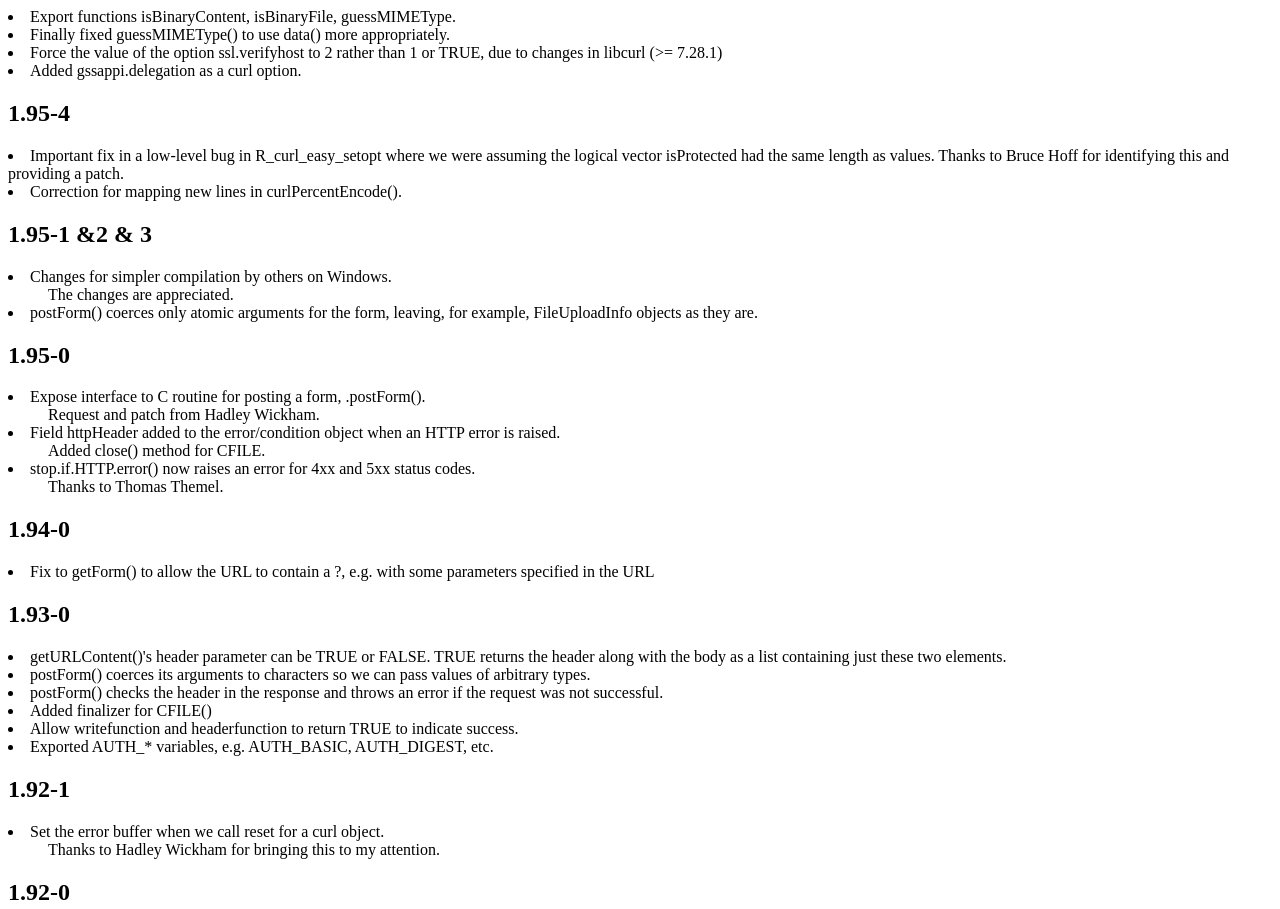
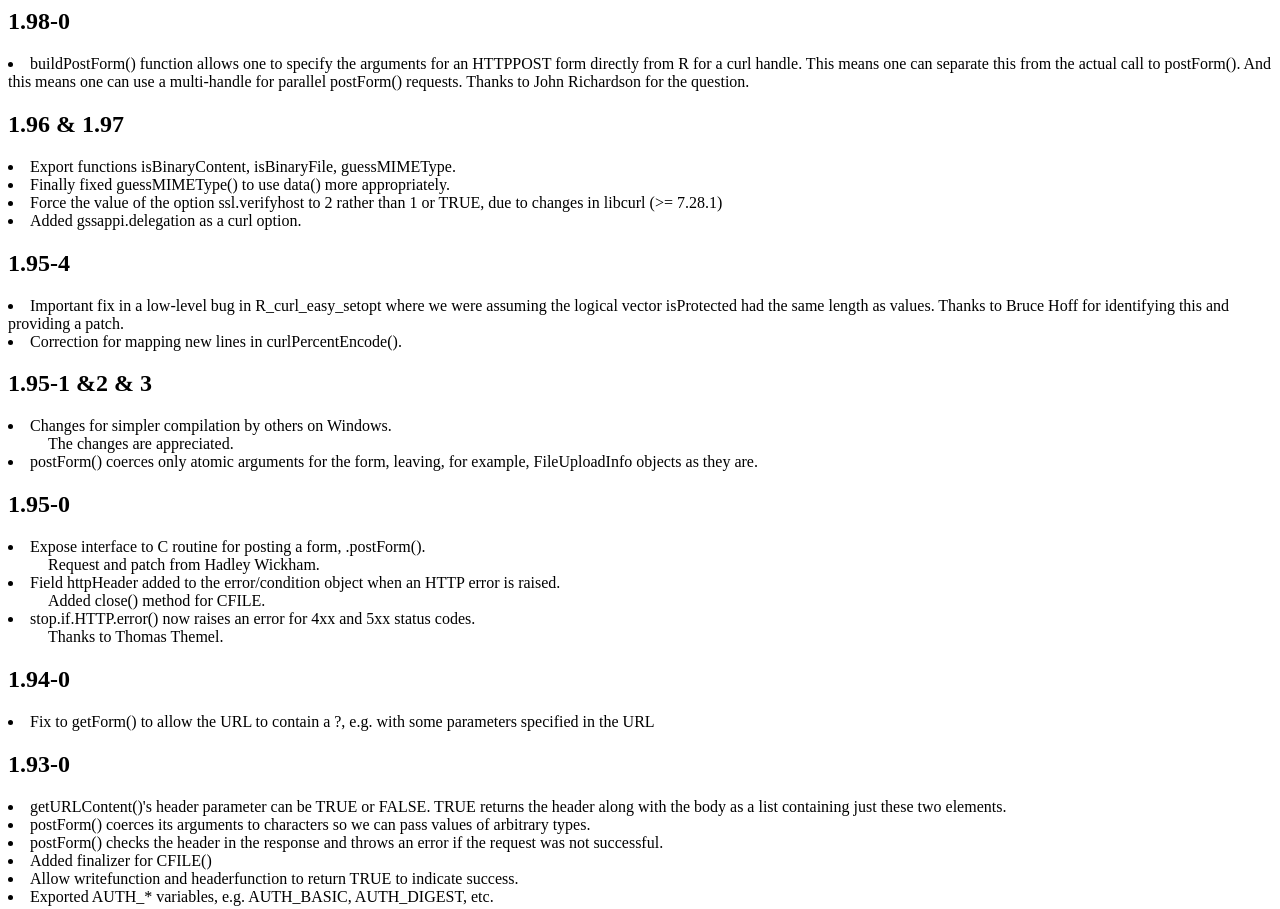
Before and after one commit to omegahat/RCurl, a plain HTML site: page Changes.html in a window 1280 px wide. Shown: the top 909 px of the page. Drawn offline with Linux system fonts and the light colour scheme.

Commit message:
version number and changes

```diff
--- a/Changes.html
+++ b/Changes.html
@@ -3,6 +3,20 @@
 <title>Change log for RCurl</title>
 </head>
 <body>
+
+<h2>1.98-0</h2>
+<dl>
+  <dt>
+  <li>buildPostForm() function allows one to specify the arguments for an HTTPPOST form directly
+    from R for a curl handle.  This means one can separate this from the actual call to postForm().
+    And this means one can use a multi-handle for parallel postForm() requests. Thanks to John
+    Richardson for the question.</li>
+  <dd>
+</dl>
+
+
+
+<h2>1.96 &amp; 1.97</h3>
 
 <dl>
   <dt>
```
